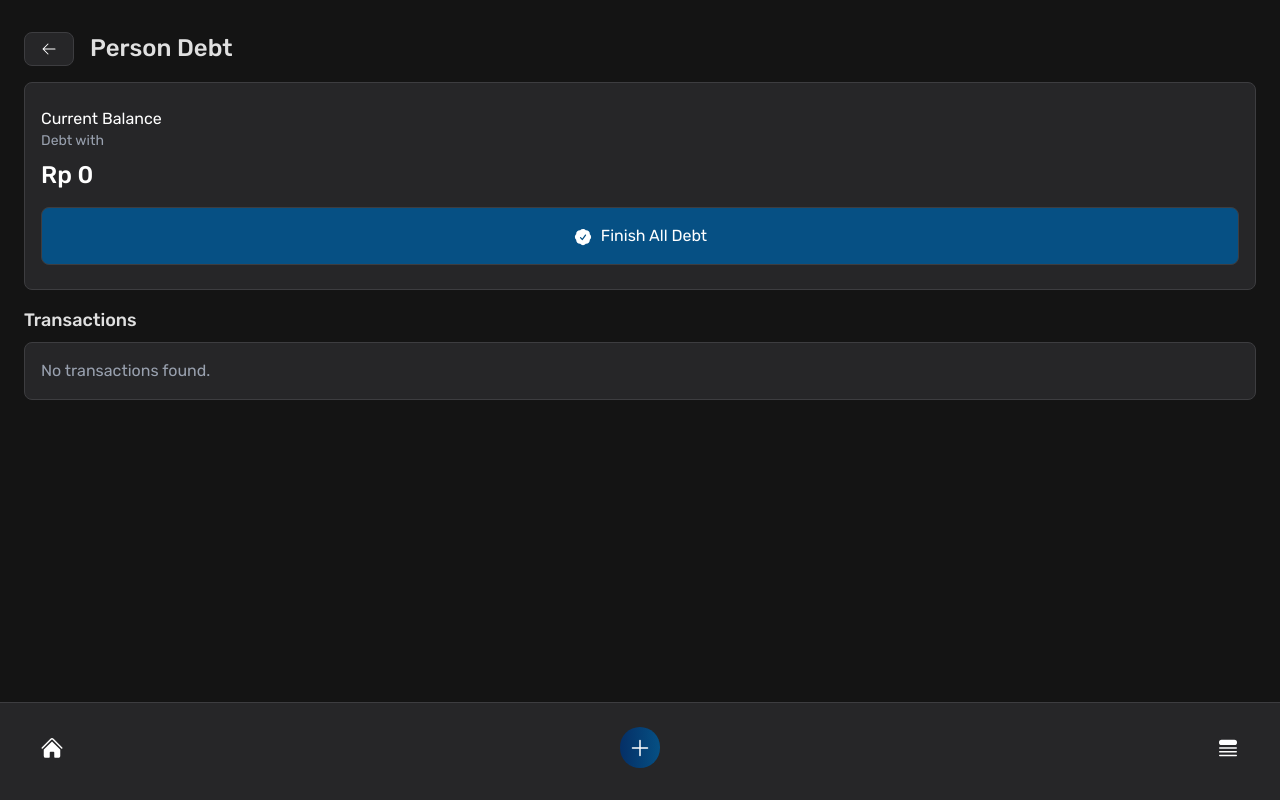
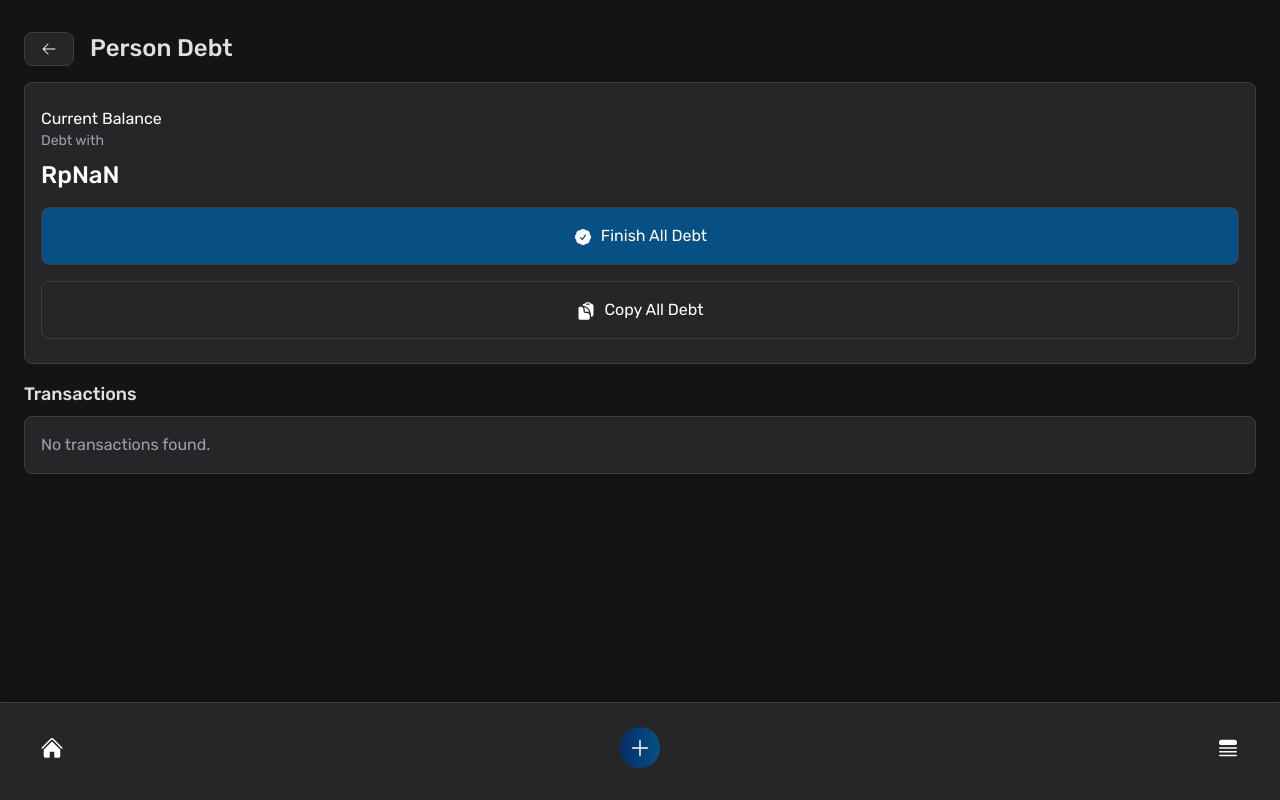
Before and after one commit to nattevagon/MoneyNotes, a React (Vite) app: page /person-debt/1 in a window 1280 px wide. Built offline with nearby package versions, Linux system fonts and the light colour scheme.

Commit message:
feat(init): add feature to copy detail debt

```diff
--- a/src/App.jsx
+++ b/src/App.jsx
@@ -12,6 +12,7 @@ import Accounts from "./pages/Accounts";
 import FormAccount from "./pages/FormAccount";
 import MainLayout from "./layouts/MainLayout";
 import NavLayout from "./layouts/NavLayout";
+import { ToastProvider } from "./context/ToastContext";
 
 function LayoutWithNav() {
   return (
@@ -33,6 +34,7 @@ function App() {
   return (
     <BrowserRouter>
       <ModalProvider>
+        <ToastProvider>
           <Routes>
             <Route element={<LayoutWithNav />}>
               <Route path="/" element={<Home />} />
@@ -48,6 +50,7 @@ function App() {
             </Route>
           </Routes>
           <GlobalModal />
+        </ToastProvider>
       </ModalProvider>
     </BrowserRouter>
   );
--- a/src/components/molecules/Modal/DetailAccount/index.jsx
+++ b/src/components/molecules/Modal/DetailAccount/index.jsx
@@ -2,9 +2,11 @@ import { useEffect, useState } from "react";
 import { copyText } from "@/helper/copyText";
 import { CheckBadgeIcon, ClipboardDocumentIcon, PencilSquareIcon, TrashIcon, XMarkIcon } from "@heroicons/react/24/solid";
 import Button from "@/components/atoms/Button";
+import { useToast } from "@/context/ToastContext";
 
 const DetailAccount = ({ data: dataProps, onEdit, onDelete, onClose }) => {
   const [visible, setVisible] = useState(false);
+  const { showToast } = useToast();
 
   useEffect(() => {
     const t = setTimeout(() => setVisible(true), 10);
@@ -38,7 +40,13 @@ const DetailAccount = ({ data: dataProps, onEdit, onDelete, onClose }) => {
             </div>
             <div className="flex items-center justify-between gap-2">
               <div className="text-1xl font-medium">{dataProps?.accountNumber}</div>
-              <button className="flex aligns-center justify-center px-4 py-2 rounded-lg bg-[#262628] text-white border border-1 border-[#3d3d40] hover:bg-[#3d3d40] transition-colors cursor-pointer" onClick={() => copyText(dataProps?.accountNumber)}>
+              <button
+                className="flex aligns-center justify-center px-4 py-2 rounded-lg bg-[#262628] text-white border border-1 border-[#3d3d40] hover:bg-[#3d3d40] transition-colors cursor-pointer"
+                onClick={() => {
+                  copyText(dataProps?.accountNumber);
+                  showToast('Copied to clipboard!')
+                }}
+              >
                 <ClipboardDocumentIcon className="w-4 h-4 inline-block m-auto" />
               </button>
             </div>
--- /dev/null
+++ b/src/context/ToastContext/index.jsx
@@ -0,0 +1,57 @@
+import { createContext, useContext, useState, useCallback } from "react";
+
+const ToastContext = createContext();
+
+export const useToast = () => useContext(ToastContext);
+
+export function ToastProvider({ children }) {
+  const [toast, setToast] = useState({
+    show: false,
+    message: ""
+  });
+
+  const showToast = useCallback((message) => {
+    setToast({
+      show: true,
+      message
+    });
+  }, []);
+
+  const hideToast = () => {
+    setToast((prev) => ({ ...prev, show: false }));
+  };
+
+  return (
+    <ToastContext.Provider value={{ showToast }}>
+      {children}
+      <GlobalToast toast={toast} hideToast={hideToast} />
+    </ToastContext.Provider>
+  );
+}
+
+function GlobalToast({ toast, hideToast }) {
+  const { show, message } = toast;
+
+  return (
+    <div
+      className={`fixed left-1/2 -translate-x-1/2 bottom-[120px] z-[999] transition-all duration-300
+      ${show ? "opacity-100 translate-y-0" : "opacity-0 -translate-y-10 pointer-events-none"}`}
+    >
+      <ToastContent message={message} hideToast={hideToast} show={show} />
+    </div>
+  );
+}
+
+function ToastContent({ message, hideToast, show }) {
+  if (!show) return null;
+
+  setTimeout(() => {
+    hideToast();
+  }, 5000);
+
+  return (
+    <div className="bg-black text-white px-4 py-2 rounded-lg shadow-lg">
+      {message}
+    </div>
+  );
+}
--- /dev/null
+++ b/src/helper/formatCurrency.jsx
@@ -0,0 +1,7 @@
+export const formatCurrency = (amount) => {
+  return new Intl.NumberFormat("id-ID", {
+    style: "currency",
+    currency: "IDR",
+    minimumFractionDigits: 0
+  }).format(amount);
+};
--- a/src/pages/PersonDebt/index.jsx
+++ b/src/pages/PersonDebt/index.jsx
@@ -1,10 +1,13 @@
 import ListTransaction from "@/components/molecules/ListTransaction"
 import { getStorage, saveStorage } from "@/helper/localStorage";
-import { ArrowLeftIcon, CheckBadgeIcon, PlusIcon, TrashIcon } from "@heroicons/react/24/solid"
+import { ArrowLeftIcon, CheckBadgeIcon, ClipboardDocumentIcon, PlusIcon, TrashIcon } from "@heroicons/react/24/solid"
 import { useEffect, useState } from "react";
 import { Link, useNavigate, useParams } from "react-router-dom"
 import { useModal } from "@/context/ModalContext";
 import Button from "@/components/atoms/Button";
+import { copyText } from "@/helper/copyText";
+import { formatCurrency } from "@/helper/formatCurrency";
+import { useToast } from "@/context/ToastContext";
 
 const PersonDebt = () => {
   const { id } = useParams();
@@ -13,6 +16,7 @@ const PersonDebt = () => {
   const { openModal } = useModal();
   const [admin, setAdmin] = useState([]);
   const [person, setPerson] = useState([]);
+  const { showToast } = useToast();
 
   const findAdmin = (data) => {
     return data.find(item => item.role === "admin");
@@ -107,6 +111,44 @@ const PersonDebt = () => {
     });
   }
 
+  const exportDebtText = (list) => {
+    const totalAmount = list.reduce((acc, item) => {
+      const amount =
+        item.debtor?.value === admin?.username ? -item.amount : item.amount;
+
+      return acc + amount;
+    }, 0);
+
+    const lines = list.map((item, index) => {
+      const creditor = item.creditor?.label;
+      const debtor = item.debtor?.label;
+      const date = new Date(item.date).toLocaleDateString("id-ID");
+
+      const amount =
+        item.debtor?.value === admin?.username ? -item.amount : item.amount;
+
+      return `${index + 1}. ${item.title} | "debt ${debtor} to ${creditor}" | ${date} | ${formatCurrency(amount)}`;
+    });
+
+    let text = `Debt with ${person?.name} (${formatCurrency(totalAmount)})\n\n${lines.join("\n")}`;
+
+    if (totalAmount < 0) {
+      text += `\n\nSo ${admin?.name} pay debt ${formatCurrency(Math.abs(totalAmount))} to ${person?.name}`;
+    }
+
+    if (totalAmount > 0) {
+      text += `\n\nSo ${person?.name} pay debt ${formatCurrency(totalAmount)} to ${admin?.name}`;
+    }
+
+    return text;
+  };
+
+  const copyDebtText = (list) => {
+    const text = exportDebtText(list);
+    copyText(text);
+    showToast("Copied to clipboard!");
+  };
+
   return (
     <div className="px-6 py-8">
       <div className="flex gap-4 justify-between mb-2">
@@ -125,14 +167,21 @@ const PersonDebt = () => {
           <h2>Current Balance</h2>
           <p className="text-sm text-gray-400">Debt with {person?.name}</p>
         </div>
-        <p className="text-2xl font-medium">Rp {dataFilteredSummary?.totalDebt?.toLocaleString("id-ID") || '0'}</p>
-        <div className="mt-4">
+        <p className="text-2xl font-medium">{formatCurrency(dataFilteredSummary?.totalDebt)}</p>
+        <div className="flex flex-col gap-4 mt-4">
           <Button
             category="primary"
             onClick={() => handleFinishAllDebt()}
           >
             <CheckBadgeIcon className="w-5 h-5 inline-block mr-2" />
             <p className="inline-block">Finish All Debt</p>
+          </Button>
+          <Button
+            category="secondary"
+            onClick={() => copyDebtText(transactions)}
+          >
+            <ClipboardDocumentIcon className="w-5 h-5 inline-block mr-2" />
+            <p className="inline-block">Copy All Debt</p>
           </Button>
         </div>
       </div>
```
Lines whose indentation alone changed are shown as unchanged.
